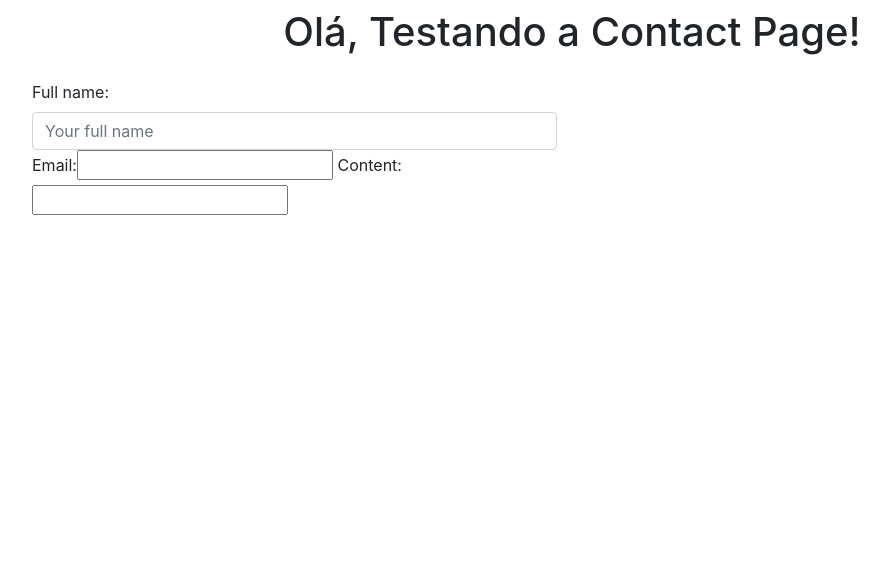
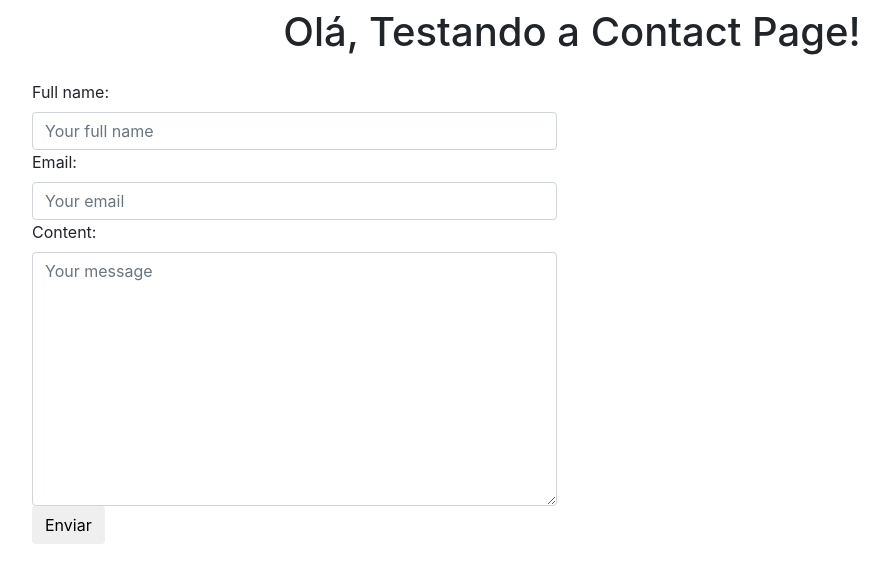
Before and after one commit to toticavalcanti/ecommerce, a Django app: template templates/contact/view.html in a window 1280 px wide. Shown: the top 583 px of the page, without its empty margins (68-957 px from the left). Run offline with Django 3.2, Linux system fonts and the light colour scheme; the template is opened without the code that fills it: values that come from a table or form of the project are taken from there, others are empty; some libraries are stand-ins or nearby versions.

Commit message:
put widget TextInput and named attributes in email and content field in ecommerce\forms.py

```diff
--- a/ecommerce/forms.py
+++ b/ecommerce/forms.py
@@ -9,5 +9,19 @@ class ContactForm(forms.Form):
                 }
             )
         )
-    email     = forms.EmailField()
-    content   = forms.CharField()
+    email     = forms.EmailField(
+        widget=forms.EmailInput(
+            attrs={
+                    "class": "form-control",
+                    "placeholder": "Your email"
+                }
+            )
+        )
+    content   = forms.CharField(
+        widget=forms.Textarea(
+            attrs={
+                    "class": "form-control",
+                    "placeholder": "Your message"
+                }
+            )
+        )
--- a/ecommerce/urls.py
+++ b/ecommerce/urls.py
@@ -20,7 +20,7 @@ from .views import home_page, about_page, contact_page
 
 urlpatterns = [
 	path('', home_page),
-	path('about/', about_page),
-	path('contact/', contact_page),
-	path('admin/', admin.site.urls),
+	path('about', about_page),
+	path('contact', contact_page),
+	path('admin', admin.site.urls),
 ]
--- a/templates/contact/view.html
+++ b/templates/contact/view.html
@@ -22,6 +22,7 @@
 					<div class='col-sm-6 col-12'>
 						<form method='POST'> {% csrf_token %}
 							{{ form }}
+							<button type='submit' class='btn btn-default'>Enviar</button>
 						</form>
 					</div>
 				</div>
```
